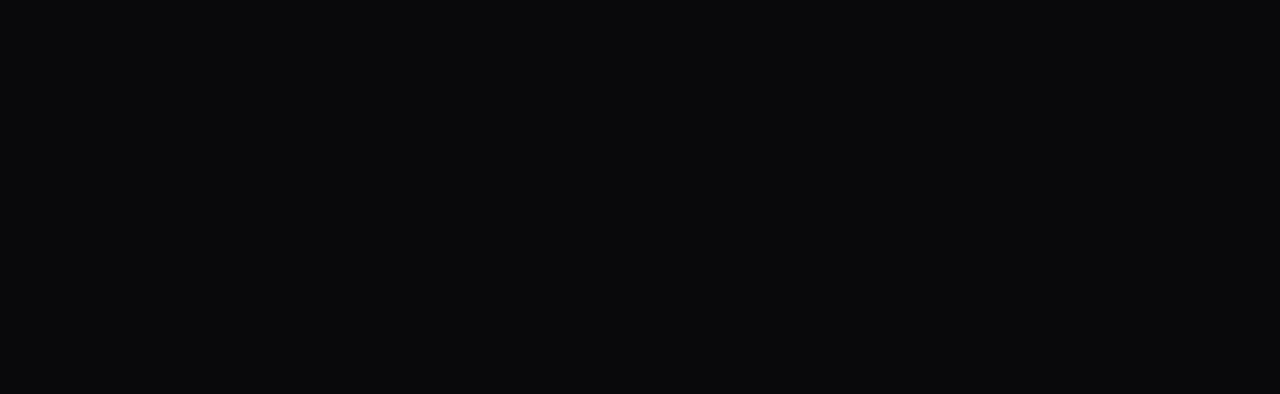
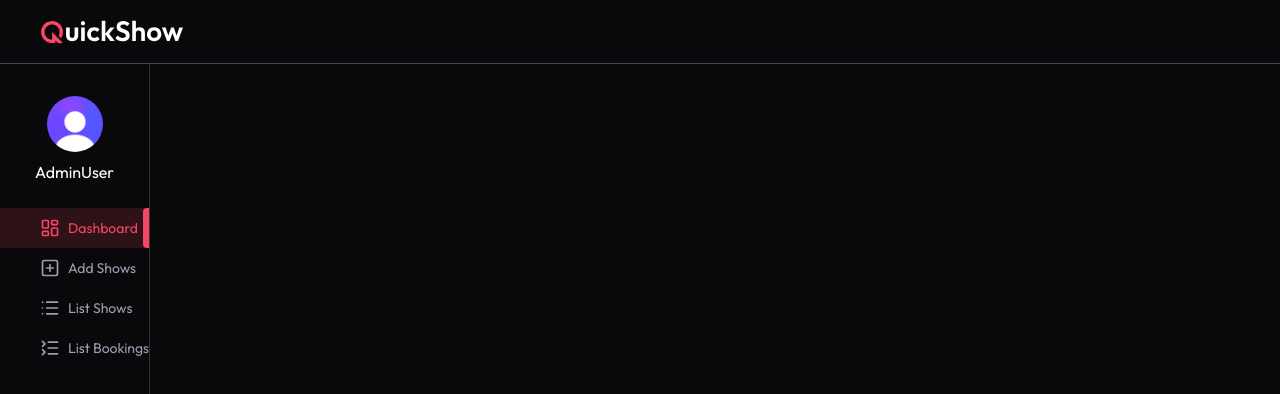
Before and after one commit to himanshuraj108/movie-ticket-booking-system-using-mern-and-clerk-auth, a React (Vite) app in the folder frontend/: page /admin in a window 1280 px wide. Before the commit this address had no page. Shown: the top 394 px of the page. Built offline with nearby package versions, Linux system fonts and the light colour scheme.

Commit message:
Admin frontend Begin

```diff
--- a/frontend/src/App.jsx
+++ b/frontend/src/App.jsx
@@ -9,6 +9,11 @@
 import MyBookings from "./pages/MyBookings";
 import Favorite from "./pages/Favorite";
 import { Toaster } from "react-hot-toast";
+import Layout from "./pages/admin/Layout";
+import Dashboard from "./pages/admin/Dashboard";
+import AddShows from "./pages/admin/AddShows";
+import ListShows from "./pages/admin/ListShows";
+import ListBookings from "./pages/admin/ListBookings";
 
 const App = () => {
   const isAdminRoute = useLocation().pathname.startsWith("/admin");
@@ -26,6 +31,12 @@
         <Route path="/movies/:id/:date" element={<SeatLayout />} />
         <Route path="/my-bookings" element={<MyBookings />} />
         <Route path="/favorite" element={<Favorite />} />
+        <Route path="/admin/*" element={<Layout />}>
+          <Route index element={<Dashboard />} />
+          <Route path="add-shows" element={<AddShows />} />
+          <Route path="list-shows" element={<ListShows />} />
+          <Route path="list-bookings" element={<ListBookings />} />
+        </Route>
       </Routes>
 
       {!isAdminRoute && <Footer />}
--- /dev/null
+++ b/frontend/src/components/admin/AdminNavbar.jsx
@@ -0,0 +1,15 @@
+import React from 'react'
+import { Link } from 'react-router-dom'
+import { assets } from '../../assets/assets'
+
+const AdminNavbar = () => {
+  return (
+    <div className='flex items-center justify-between px-6 md:px-10 h-16 border-b border-gray-300/30'>
+        <Link to={'/'}>
+        <img src={assets.logo} alt="" className='w-36 h-auto'/>
+        </Link>
+    </div>
+  )
+}
+
+export default AdminNavbar
--- /dev/null
+++ b/frontend/src/components/admin/AdminSidebar.jsx
@@ -0,0 +1,69 @@
+import React from "react";
+import { assets } from "../../assets/assets";
+import {
+  LayoutDashboardIcon,
+  ListCollapseIcon,
+  ListIcon,
+  PlusSquareIcon,
+} from "lucide-react";
+import { NavLink } from "react-router-dom";
+
+const AdminSidebar = () => {
+  const user = {
+    firstName: "Admin",
+    lastName: "User",
+    imageUrl: assets.profile,
+  };
+
+  const adminNavLinks = [
+    { name: "Dashboard", path: "/admin", icon: LayoutDashboardIcon },
+    { name: "Add Shows", path: "/admin/add-shows", icon: PlusSquareIcon },
+    { name: "List Shows", path: "/admin/list-shows", icon: ListIcon },
+    {
+      name: "List Bookings",
+      path: "/admin/list-bookings",
+      icon: ListCollapseIcon,
+    },
+  ];
+  return (
+    <div className="h-[calc(100vh-64px)] md:flex flex-col items-center pt-8 max-w-13 md:max-w-60 border-r border-gray-300/20 text-sm">
+      <img
+        src={user.imageUrl}
+        alt=""
+        className="h-9 md:h-14 w-9 md:w-14 rounded-full mx-auto"
+      />
+      <p className="mt-2 text-base max-md:hidden">
+        {user.firstName}
+        {user.lastName}
+      </p>
+      <div className="w-full">
+        {adminNavLinks.map((link, index) => (
+          <NavLink
+            key={index}
+            to={link.path}
+            end
+            className={({ isActive }) =>
+              `relative flex items-center max-md:justify-center gap-2 w-full py-2.5 md:pl-10 first:mt-6 text-gray-400 transition ${
+                isActive ? "bg-primary/15 text-primary group" : ""
+              }`
+            }
+          >
+            {({ isActive }) => (
+              <>
+                <link.icon className="w-5 h-5" />
+                <p className="max-md:hidden">{link.name}</p>
+                <span
+                  className={`w-1.5 h-10 rounded-l right-0 absolute ${
+                    isActive ? "bg-primary" : ""
+                  }`}
+                />
+              </>
+            )}
+          </NavLink>
+        ))}
+      </div>
+    </div>
+  );
+};
+
+export default AdminSidebar;
--- /dev/null
+++ b/frontend/src/pages/admin/AddShows.jsx
@@ -0,0 +1,9 @@
+import React from 'react'
+
+const AddShows = () => {
+  return (
+    <div>AddShows</div>
+  )
+}
+
+export default AddShows
--- /dev/null
+++ b/frontend/src/pages/admin/Dashboard.jsx
@@ -0,0 +1,11 @@
+import React from 'react'
+
+const Dashboard = () => {
+  return (
+    <div>
+
+    </div>
+  )
+}
+
+export default Dashboard
--- /dev/null
+++ b/frontend/src/pages/admin/Layout.jsx
@@ -0,0 +1,20 @@
+import React from "react";
+import AdminNavbar from "../../components/admin/AdminNavbar";
+import AdminSidebar from "../../components/admin/AdminSidebar";
+import { Outlet } from "react-router-dom";
+
+const Layout = () => {
+  return (
+    <>
+      <AdminNavbar />
+      <div className="flex">
+        <AdminSidebar />
+        <div className="flex-1 px-4 py-10 md:px-10 h-[calc(100vh-64px)] overflow-y-auto">
+          <Outlet />
+        </div>
+      </div>
+    </>
+  );
+};
+
+export default Layout;
--- /dev/null
+++ b/frontend/src/pages/admin/ListBookings.jsx
@@ -0,0 +1,9 @@
+import React from 'react'
+
+const ListBookings = () => {
+  return (
+    <div>ListBookings</div>
+  )
+}
+
+export default ListBookings
--- /dev/null
+++ b/frontend/src/pages/admin/ListShows.jsx
@@ -0,0 +1,9 @@
+import React from 'react'
+
+const ListShows = () => {
+  return (
+    <div>ListShows</div>
+  )
+}
+
+export default ListShows
```
